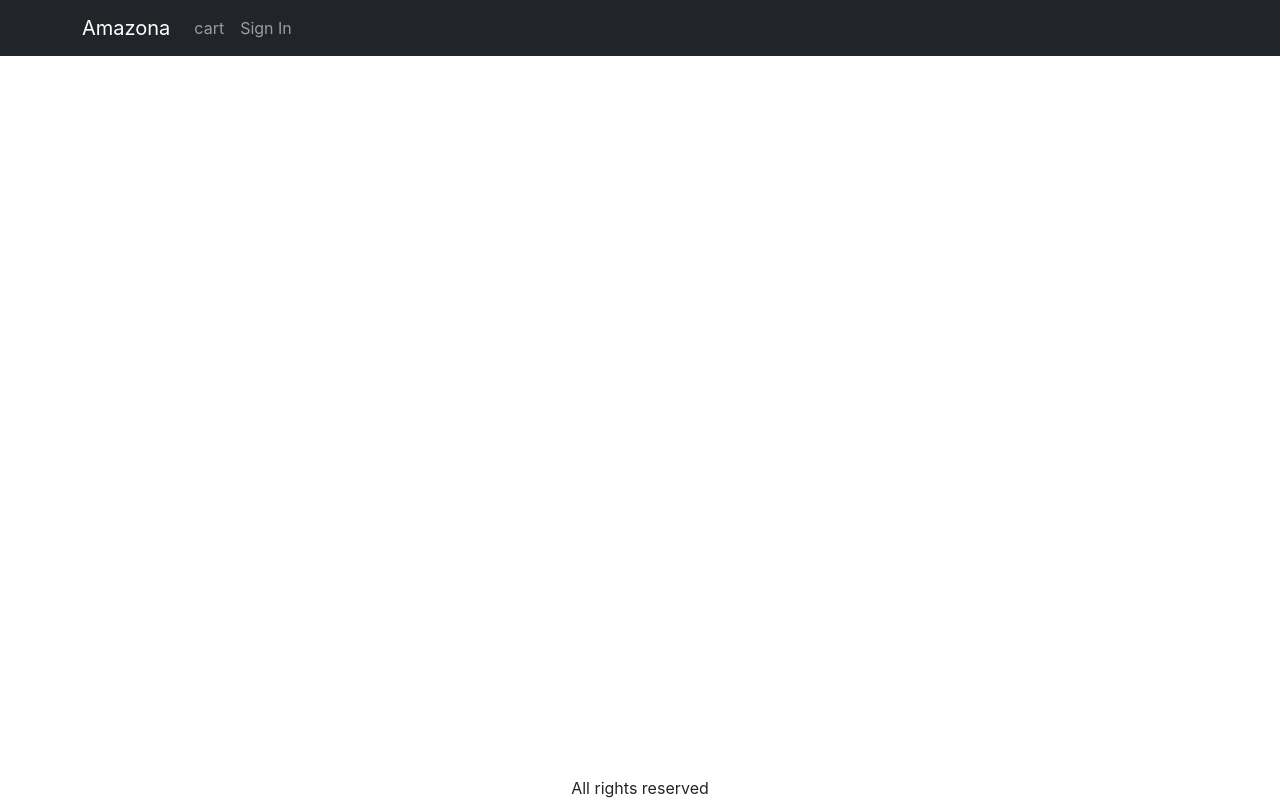
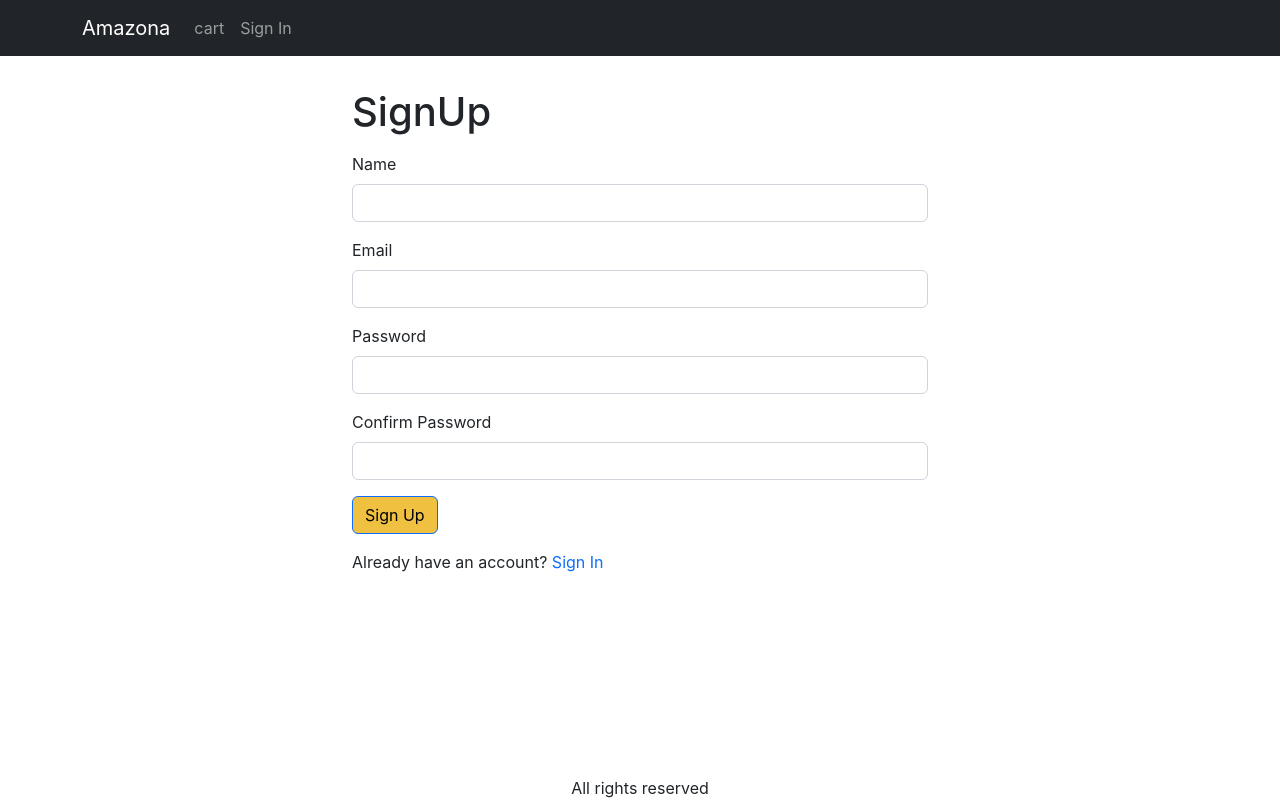
Before and after one commit to Kishore-2572/mern-ecommerce, a React (Create React App) app in the folder frontend/: page /signup in a window 1280 px wide. Built offline with nearby package versions, Linux system fonts and the light colour scheme.

Commit message:
Implemented Signupscreen and its functionalities

```diff
--- a/frontend/src/App.js
+++ b/frontend/src/App.js
@@ -17,6 +17,7 @@
 import CartScreen from './screens/cartscreen';
 import SignInScreen from './screens/signinscreen';
 import ShippingScreen from './screens/shippingscreen';
+import SignUpScreen from './screens/signupscreen';
 
 function App() {
   const { state,dispatch:ctxDispatch } = useContext(Store);
@@ -80,6 +81,7 @@
               <Route path="/" element={<HomeScreen />} />
               <Route path="/cart" element={<CartScreen />} />
               <Route path="/signin" element={<SignInScreen />} />
+              <Route path="/signup" element={<SignUpScreen />} />
               <Route path="/shipping" element={<ShippingScreen />} />
               <Route path="/product/:slug" element={<ProductScreen />} />
             </Routes>
--- /dev/null
+++ b/frontend/src/screens/signupscreen.js
@@ -0,0 +1,103 @@
+import React, { useContext, useEffect, useState } from 'react';
+import Button from 'react-bootstrap/esm/Button';
+import Container from 'react-bootstrap/esm/Container';
+import { Link, useLocation, useNavigate } from 'react-router-dom';
+import Form from 'react-bootstrap/Form';
+import { Helmet } from 'react-helmet-async';
+import axios from 'axios';
+import { Store } from '../Store';
+import {toast} from 'react-toastify';
+import { getError } from '../utils';
+
+export default function SignUpScreen() {
+  const navigate = useNavigate();
+  const { search } = useLocation();
+  const redirectUrl = new URLSearchParams(search).get('redirect');
+  const redirect = redirectUrl ? redirectUrl : '/';
+
+  const [name, setName] = useState('');
+  const [email, setEmail] = useState('');
+  const [password, setPassword] = useState('');
+  const [confirmPassword, setConfirmPassword] = useState('');
+
+  const { state, dispatch: ctxDispatch } = useContext(Store);
+  const {userInfo}=state;
+
+  const submitHandler = async (e) => {
+    e.preventDefault();
+    if(password!==confirmPassword){
+        toast.error("Passwords do not match");
+        return;
+    }
+    try {
+      const { data } = await axios.post('/api/users/signup', {
+        name,
+        email,
+        password,
+      });
+      ctxDispatch({ type: 'USER_SIGNIN', payload: data });
+      localStorage.setItem('userInfo', JSON.stringify(data));
+      navigate(redirect || '/');
+    } catch (err) {
+      toast.error(getError(err));
+    }
+  };
+
+  useEffect( () => {
+    if(userInfo){
+        navigate(redirect);
+    }
+  },[navigate,redirect,userInfo])
+
+  return (
+    <Container className="small-container">
+      <Helmet>
+        <title>SignUp</title>
+      </Helmet>
+      <h1 className="my-3">SignUp</h1>
+      <Form onSubmit={submitHandler}>
+      <Form.Group className="mb-3" controlId="name">
+          <Form.Label>Name </Form.Label>
+          <Form.Control
+            type="text"
+            required
+            onChange={(e) => setName(e.target.value)}
+          />
+        </Form.Group>
+        <Form.Group className="mb-3" controlId="email">
+          <Form.Label>Email </Form.Label>
+          <Form.Control
+            type="email"
+            required
+            onChange={(e) => setEmail(e.target.value)}
+          />
+        </Form.Group>
+        <Form.Group className="mb-3" controlId="password">
+          <Form.Label>Password </Form.Label>
+          <Form.Control
+            type="password"
+            required
+            onChange={(e) => setPassword(e.target.value)}
+          />
+        </Form.Group>
+        <Form.Group className="mb-3" controlId="password">
+          <Form.Label>Confirm Password </Form.Label>
+          <Form.Control
+            type="password"
+            required
+            onChange={(e) => setConfirmPassword(e.target.value)}
+          />
+        </Form.Group>
+        <div className="mb-3">
+          <Button type="submit">Sign Up</Button>
+        </div>
+        <div className="mb-3">
+         Already have an account?{'  '}
+          <Link className="route-link" to={`/signin?redirect=${redirect}`}>
+            Sign In{' '}
+          </Link>
+        </div>
+      </Form>
+    </Container>
+  );
+}
```
Also changed, not shown: 1 other file (tests, documents, lock files or other folders).
